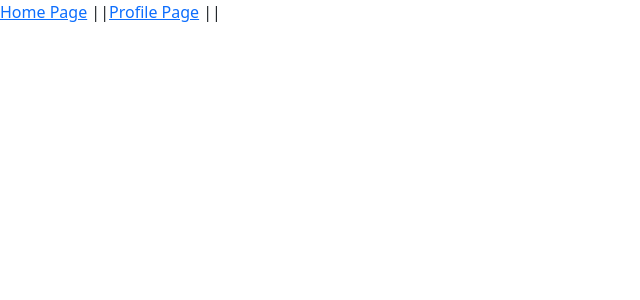
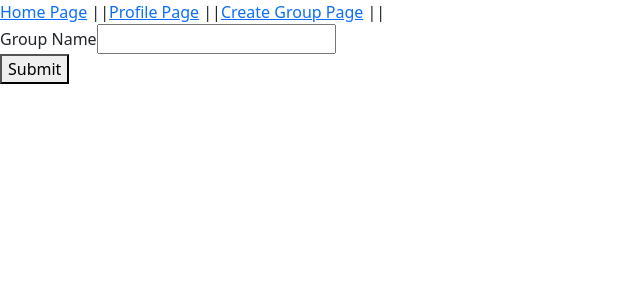
Before and after one commit to Group-14-Movie-App/Movie-App-Client, a React (Create React App) app: page /create-group in a window 1280 px wide. Shown: the top 300 px of the page, without its empty margins (0-640 px from the left). Built offline with nearby package versions, Linux system fonts and the light colour scheme.

Commit message:
Create Group Page Created

```diff
--- a/src/App.js
+++ b/src/App.js
@@ -2,6 +2,7 @@ import { Link, Route, Routes } from 'react-router-dom';
 import HomePage from './screens/HomePage.js';
 import ProfilePage from './screens/ProfilePage.js';
 import MovieDetails from './screens/MovieDetails.js';
+import CreateGroup from './screens/CreateGroup.js';
 
 
 function App()
@@ -12,11 +13,14 @@ function App()
 
       <Link to={'/home-page'}>Home Page</Link> ||
       <Link to={'/profile-page'}>Profile Page</Link> ||
+      <Link to={'/create-group'}>Create Group Page</Link> ||
 
       <Routes>
         <Route path='/home-page' element={<HomePage />} />
         <Route path='/profile-page' element={<ProfilePage />} />
         <Route path='/movie/:id' element={<MovieDetails />} /> {/* New route for movie details */}
+
+        <Route path='/create-group' element={<CreateGroup />}/>
       </Routes>
     </div>
   )
--- /dev/null
+++ b/src/screens/CreateGroup.js
@@ -0,0 +1,81 @@
+import { useRef } from "react";
+
+function CreateGroup()
+{
+    const groupName = useRef(null)
+
+    const handleSubmit = (event)=>
+    {
+        event.preventDefault();
+
+        console.log("Submitted");
+        console.log(groupName.current.value);
+
+
+        /*
+        fetch('http://localhost:5000/create-group/',
+            {
+                method: 'GET',
+                headers:
+                {
+                    "Content-Type":"application/json"
+                }
+            }
+        )
+
+        .then((response)=> response.json())
+
+        .then((response)=>
+        {
+            console.log(response)
+        })
+        */
+
+        const requstPayLoad = JSON.stringify({group_name:groupName.current.value})
+
+        fetch('http://localhost:5000/create-group/',
+            {
+                method: 'POST',
+                headers:
+                {
+                    "Content-Type":"application/json"
+                },
+                body: requstPayLoad
+            }
+        )
+
+        .then((response)=> response.json())
+
+        .then((response)=>
+        {
+            console.log(response)
+        })
+
+    }
+
+
+
+    return(
+        <div>
+            <form onSubmit={handleSubmit}>
+
+                <div>
+
+                    <label> Group Name </label>
+                    <input
+                        type="text"
+                        ref={groupName}
+
+                    />
+                </div>
+
+                <button type="submit">Submit</button>
+
+            </form>
+        </div>
+    )
+
+}
+
+
+export default CreateGroup;
--- a/src/screens/MovieDetails.js
+++ b/src/screens/MovieDetails.js
@@ -39,15 +39,15 @@ function MovieDetails()
             />
             <p><strong>Tagline:</strong> {movie.tagline}</p>
             <p><strong>Overview:</strong> {movie.overview}</p>
-            <p><strong>Genres:</strong> {movie.genres.map((genre) => genre.name).join(', ')}</p>
+            <p><strong>Genres:</strong> {movie.genres?.map((genre) => genre.name).join(', ')}</p>
             <p><strong>Release Date:</strong> {movie.release_date}</p>
             <p><strong>Runtime:</strong> {movie.runtime} minutes</p>
             <p><strong>Status:</strong> {movie.status}</p>
-            <p><strong>Budget:</strong> ${movie.budget.toLocaleString() || 'N/A'}</p>
+            <p><strong>Budget:</strong> ${movie.budget?.toLocaleString() || 'N/A'}</p>
             <p><strong>Revenue:</strong> ${movie.revenue.toLocaleString() || 'N/A'}</p>
             <p><strong>Vote Average:</strong> {movie.vote_average} / 10</p>
             <p><strong>Vote Count:</strong> {movie.vote_count}</p>
-            <p><strong>Original Language:</strong> {movie.original_language.toUpperCase()}</p>
+            <p><strong>Original Language:</strong> {movie.original_language?.toUpperCase()}</p>
             <p><strong>Production Companies:</strong> {movie.production_companies?.map((company) => company.name).join(', ')}</p>
             <p><strong>Homepage:</strong> <a href={movie.homepage} target="_blank" rel="noopener noreferrer">{movie.homepage}</a></p>
         </div>
```
